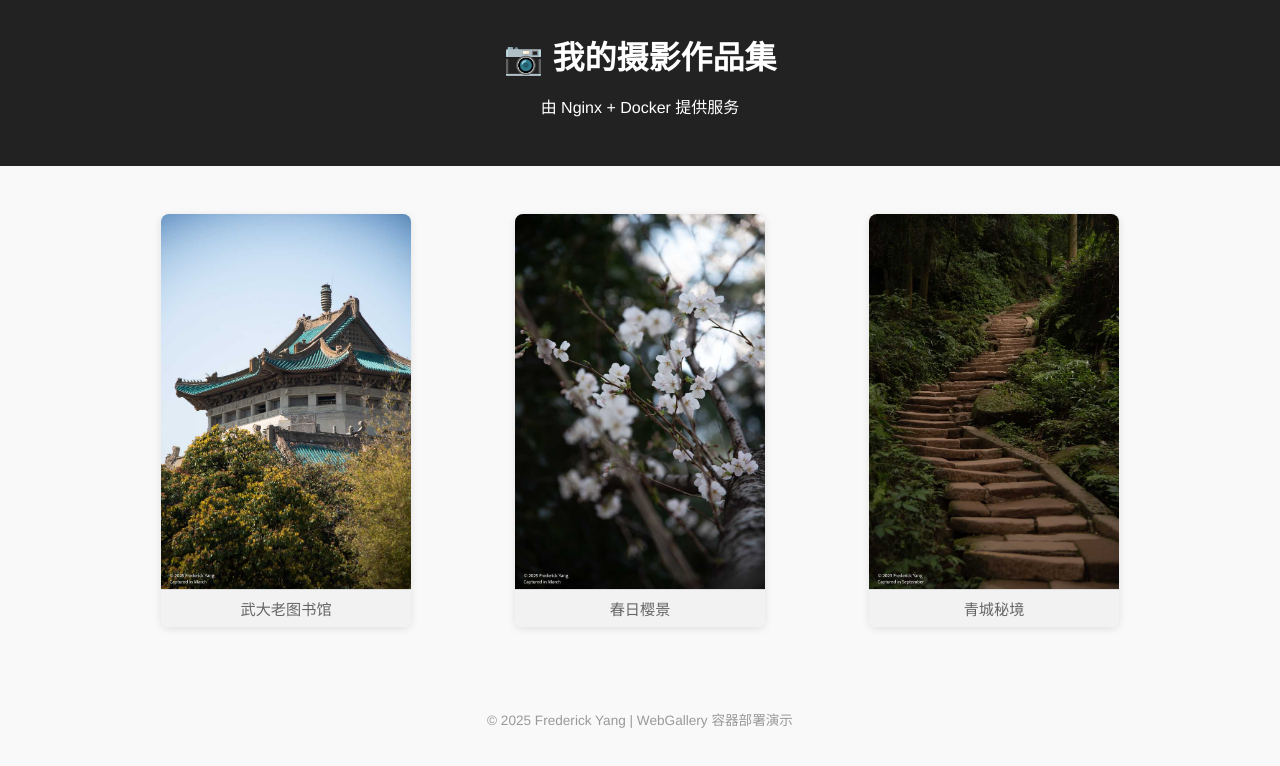
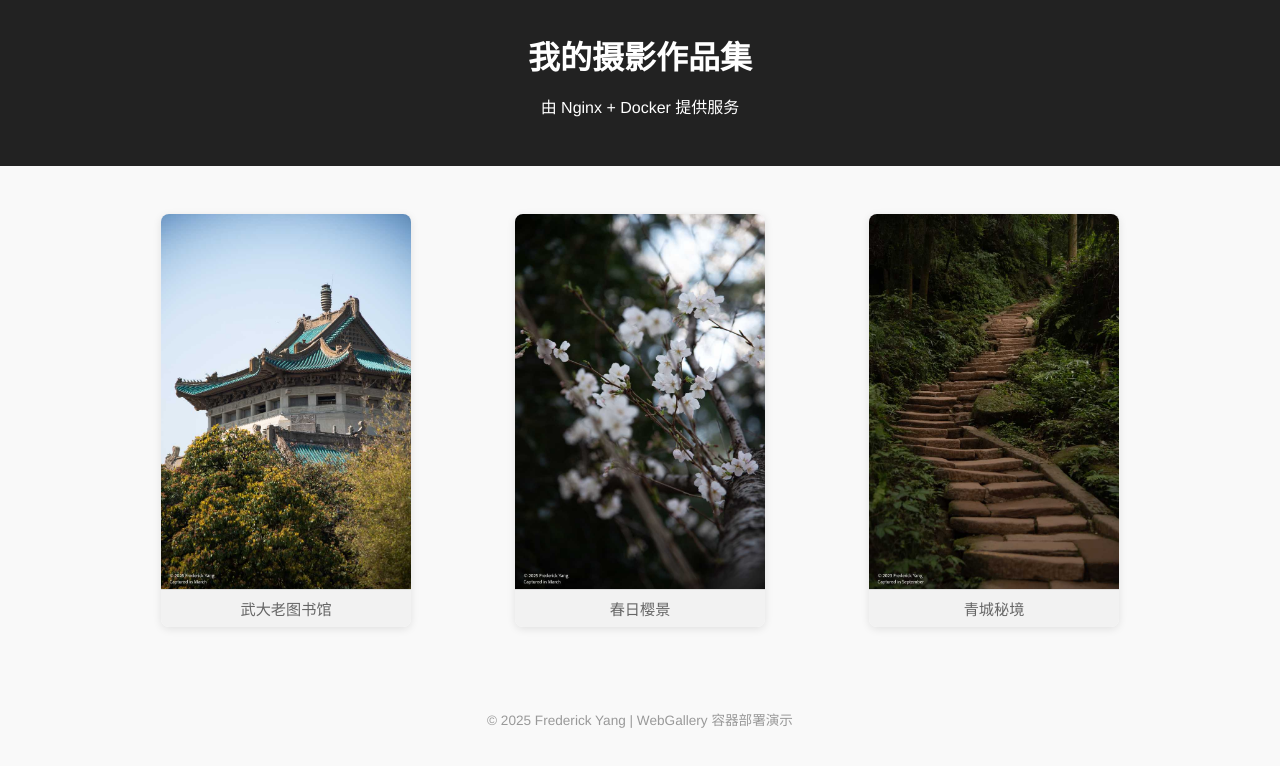
Before and after one commit to EastLakeFish/FrederickBlog, a plain HTML site: page NginxServer/index.html in a window 1280 px wide. Drawn offline with Linux system fonts and the light colour scheme.

Commit message:
modify index.html

```diff
--- a/NginxServer/index.html
+++ b/NginxServer/index.html
@@ -8,7 +8,7 @@
 </head>
 <body>
   <header>
-    <h1>📷 我的摄影作品集</h1>
+    <h1>我的摄影作品集</h1>
     <p>由 Nginx + Docker 提供服务</p>
   </header>
 
```
